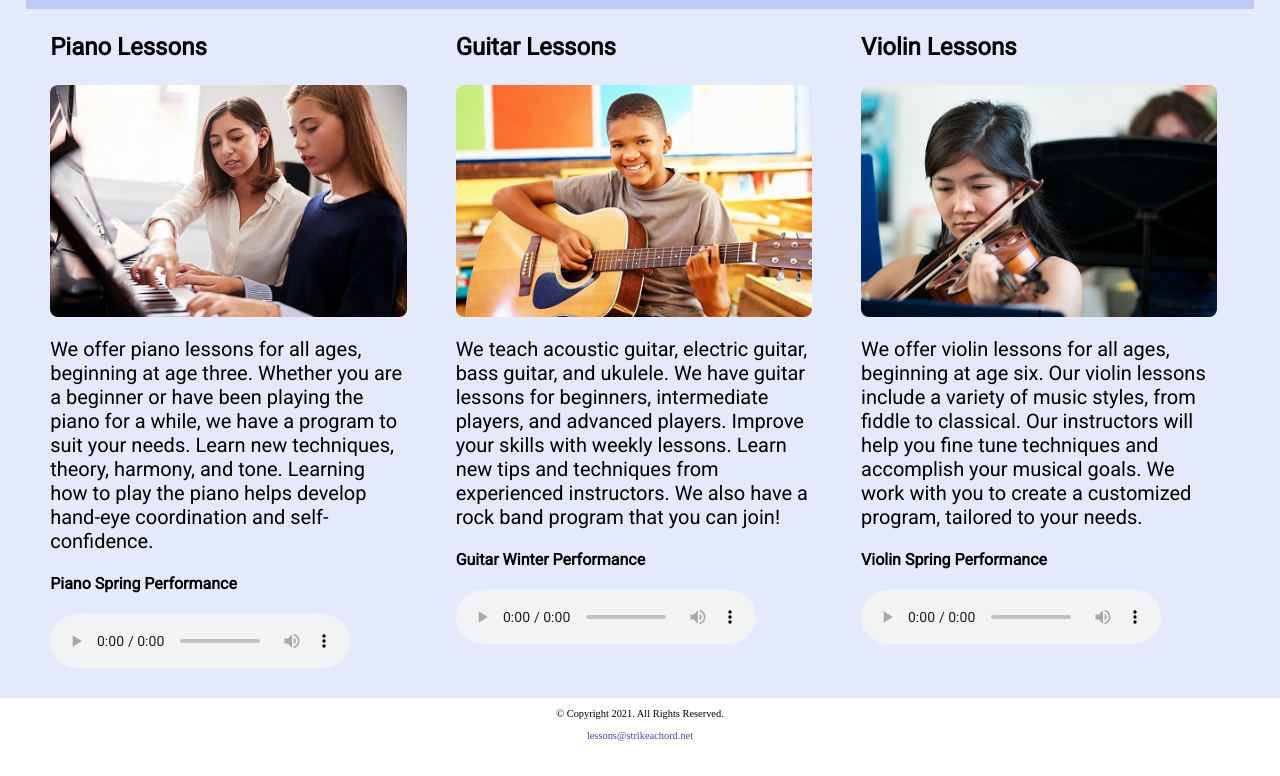
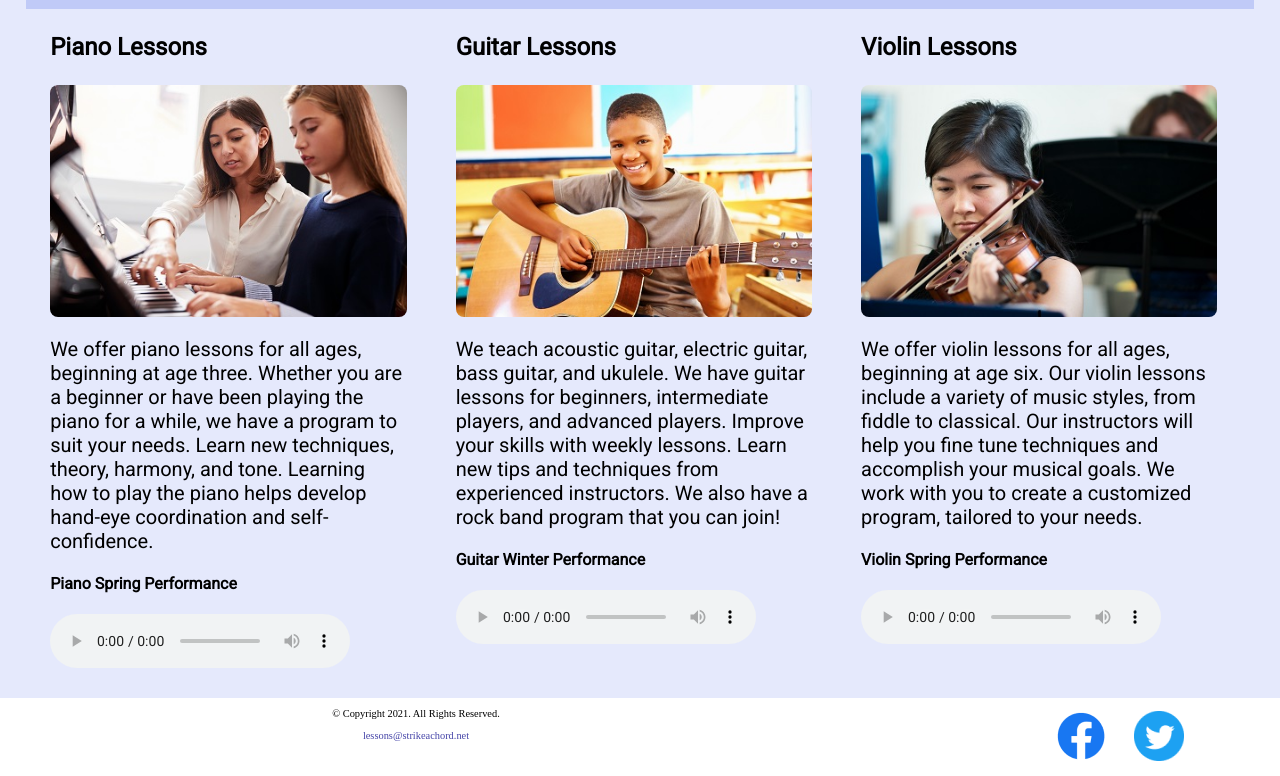
Before and after one commit to 334Fa23/ch11lab1-sydneylcook, a plain HTML site: page lessons.html in a window 1280 px wide. Shown: the part 484-1260 px from the top of the page. Before the commit the page ends 1235 px from the top, so only its background shows below. Drawn offline with Linux system fonts and the light colour scheme.

Commit message:
Update lessons.html

```diff
--- a/lessons.html
+++ b/lessons.html
@@ -6,10 +6,11 @@
  -->
 <html lang="en">
 <head>
-	<title>Strike a Chord: Lessons</title>
+	<title>Piano, Guitar, Violin Lessons | Strike a Chord</title>
 	<meta charset="utf-8">
     <link rel="stylesheet" href="css/styles.css">
     <meta name="viewport" content="width=device-width, initial-scale=1.0">
+    <meta name="description" content="We provide music lessons for piano, guitar, electric guitar, bass guitar, ukelele, and the violin. Your first two lessons are free.">
     <link href="https://fonts.googleapis.com/css?family=DM+Serif+Display:400i|Roboto&display=swap" rel="stylesheet">
     <link rel="shortcut icon" href="images/favicon.ico">
 	<link rel="icon" type="image/png" sizes="32x32" href="images/favicon-32.png">
@@ -112,8 +113,17 @@
 	</main>
 
 	<footer>
-		<p>&copy; Copyright 2021. All Rights Reserved.</p>
-		<p><a href="mailto:lessons@strikeachord.net">lessons@strikeachord.net</a></p>
+
+        <div class="copyright">
+            <p>&copy; Copyright 2021. All Rights Reserved.</p>
+            <p><a href="mailto:lessons@strikeachord.net">lessons@strikeachord.net</a></p>
+        </div>
+
+        <div class="social">
+            <a href="https://www.facebook.com" target="_blank"><img src="images/facebook-logo.png" alt="Facebook logo"></a>
+            <a href="https://www.twitter.com" target="_blank"><img src="images/twitter-logo.png" alt="Twitter logo"></a>
+        </div>
+
 	</footer>
 	<script src="scripts/script.js"></script>
 </body>
```
